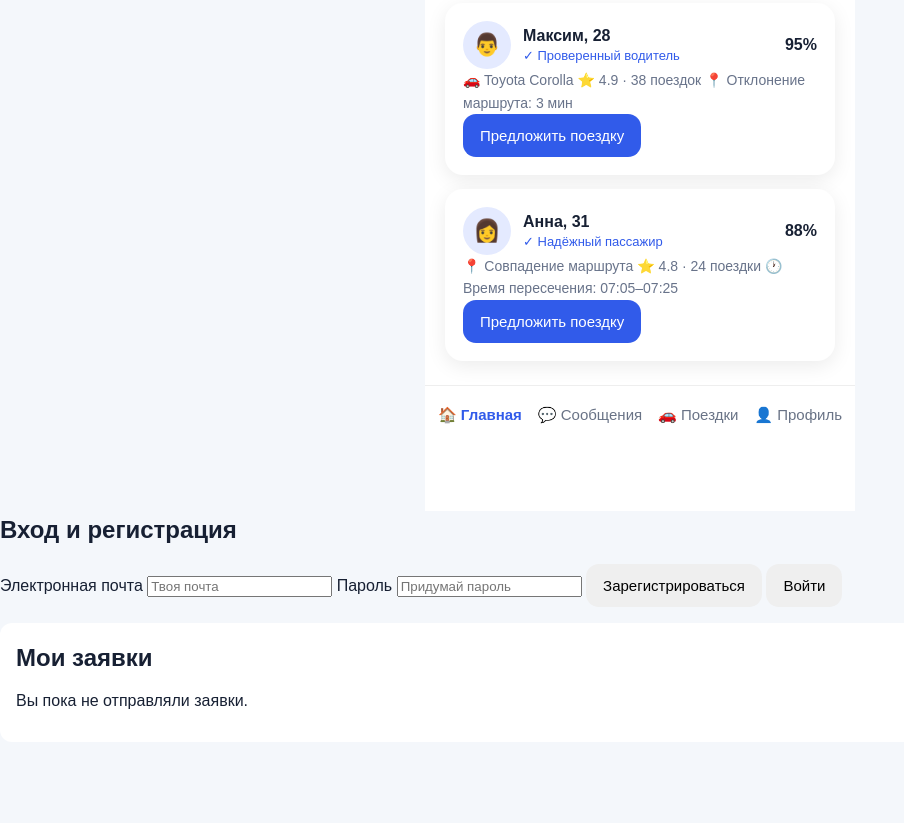
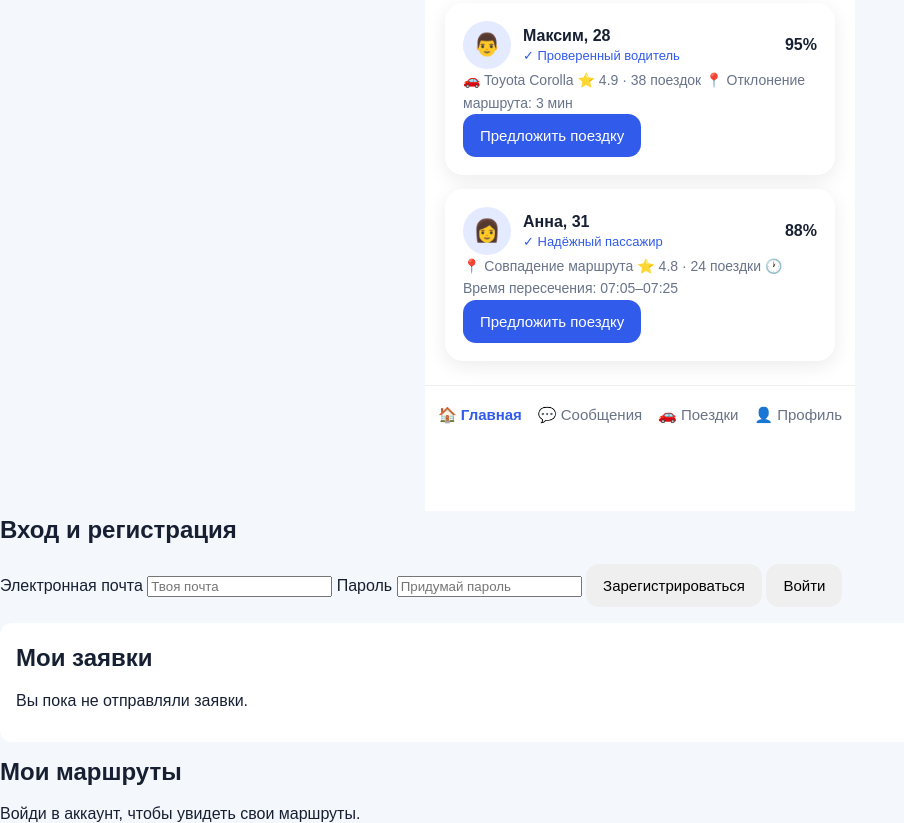
Before and after one commit to artur-poputka/poputka, a plain HTML site: page index.html in a window 1280 px wide. Shown: the part 356-1179 px from the top of the page, without its empty margins (0-904 px from the left). Before the commit the page ends 1114 px from the top, so only its background shows below. Drawn offline with nearby package versions, Linux system fonts and the light colour scheme.

Commit message:
Update index.html

```diff
--- a/index.html
+++ b/index.html
@@ -559,8 +559,13 @@ async function addRoute() {
     async function showSavedRoutes() {
     const { data: { user } } = await supabaseClient.auth.getUser();
 
-    const list = document.getElementById("saved-routes");
-    if (!list) return;
+    let list = document.getElementById("saved-routes");
+
+if (!list) {
+    list = document.createElement("div");
+    list.id = "saved-routes";
+    document.body.appendChild(list);
+}
 
     list.replaceChildren();
 
```
